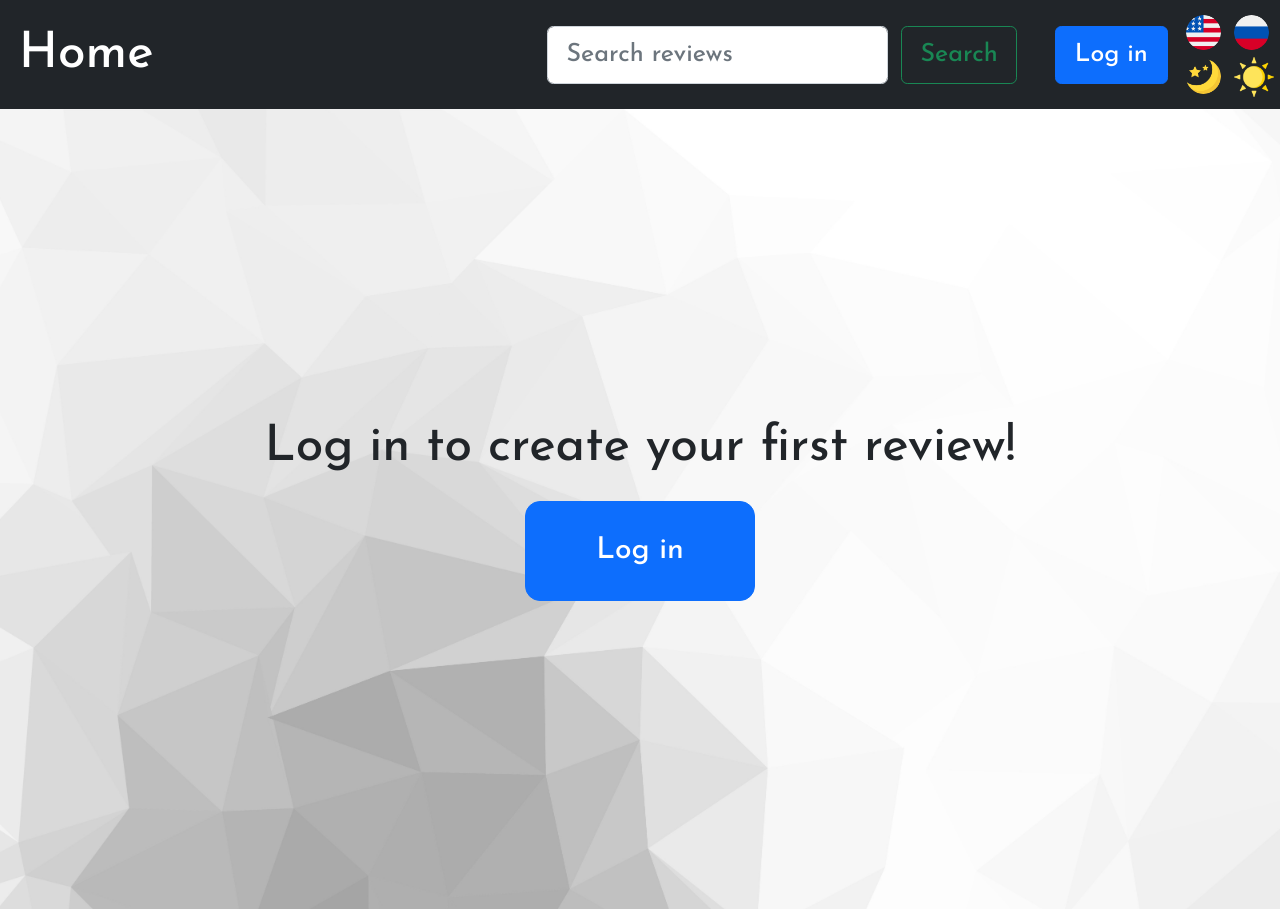
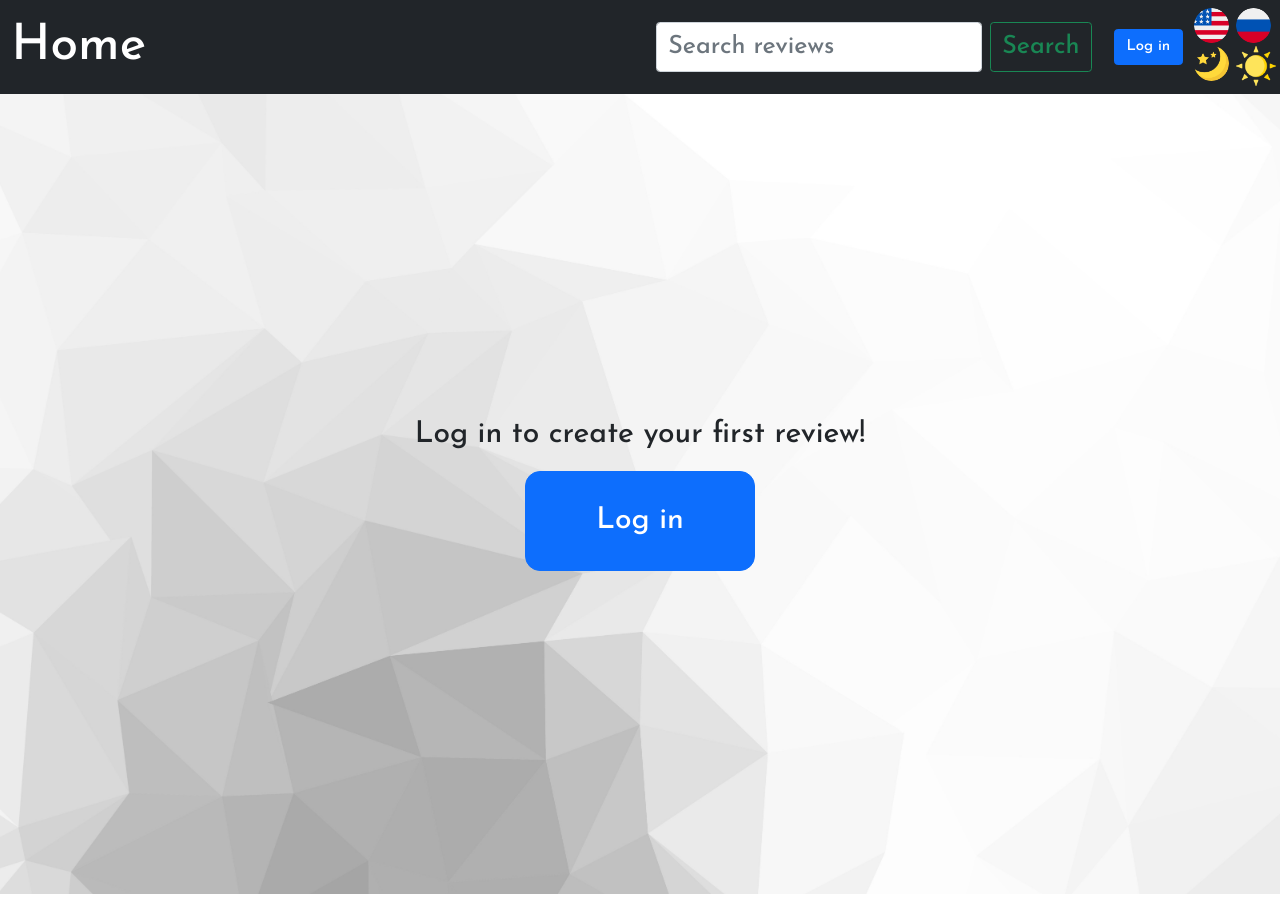
Before and after one commit to DanilaKuzmiankou/RecSocNet, a React (Create React App) app in the folder client/: page /profile in a window 1280 px wide. Built offline with nearby package versions, Linux system fonts and the light colour scheme; no server answers; what i18next-xhr-backend would draw is missing.

Commit message:
Bootstrap table bad scaling fixed

```diff
--- a/client/src/App.css
+++ b/client/src/App.css
@@ -51,7 +51,7 @@ body {
 
 * {
 
-    font-size: 25px;
+    font-size: 15px;
 }
 
 @media screen and (max-width: 800px) {
@@ -294,10 +294,6 @@ body {
     font-size: 30px;
 }
 
-.table1{
-    table-layout: auto;
-    overflow-x: auto !important;
-}
 
 .react-bootstrap-table table {
     table-layout: auto;
```
